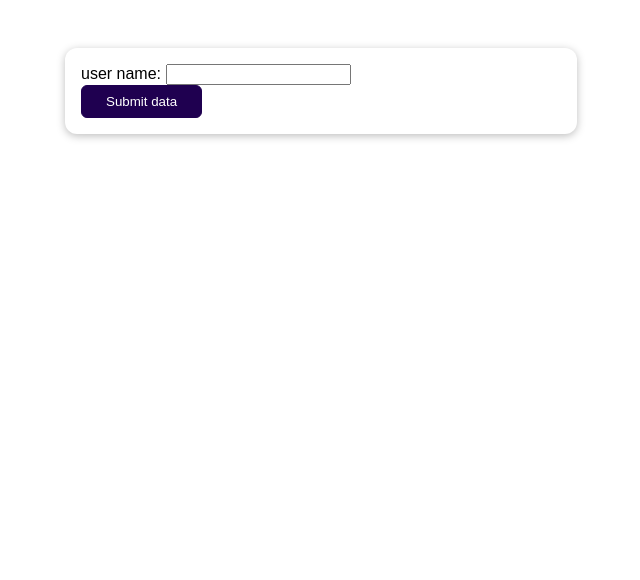
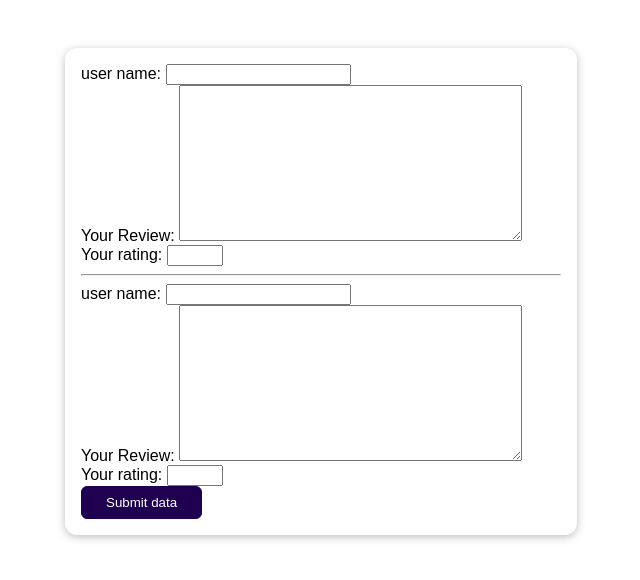
Before and after one commit to georgecatalin/Refresher_Python_Language_Programming, a Django app: page / in a window 1280 px wide. Shown: the top 580 px of the page, without its empty margins (319-959 px from the left). Run offline with Django 5.2, Linux system fonts and the light colour scheme.

Commit message:
adding more controls to a form

```diff
--- a/Python_Django_the_practical_guide/django_forms/feedback/reviews/form.py
+++ b/Python_Django_the_practical_guide/django_forms/feedback/reviews/form.py
@@ -5,3 +5,5 @@ class ReviewForm(forms.Form):
         "required": "You have to enter a name",
         "max_length":"You have exceeded the maximum length permitted"
         })
+    text_review = forms.CharField(label="Your Review", widget=forms.Textarea, max_length=200)
+    rating = forms.IntegerField(label="Your rating", min_value=1, max_value=10)
--- a/Python_Django_the_practical_guide/django_forms/feedback/reviews/templates/reviews/review.html
+++ b/Python_Django_the_practical_guide/django_forms/feedback/reviews/templates/reviews/review.html
@@ -15,12 +15,40 @@
     </p>
     <form method="POST">
         {% csrf_token %}
+
+        {% for field in form  %}
+             <div class="form control {% if field.errors %}errors{% endif %}">
+              {{ field.label_tag }}
+              {{ field }}
+              {{ field.errors }}
+        </div>
+
+        {% endfor %}
+
+
+
+        <hr>
+
+
+
         <div class="form control {% if form.user_name.errors %}errors{% endif %}">
               {{ form.user_name.label_tag }}
               {{ form.user_name }}
               {{ form.user_name.errors }}
         </div>
 
+         <div class="form control {% if form.text_review.errors %}errors{% endif %}">
+              {{ form.text_review.label_tag }}
+              {{ form.text_review }}
+              {{ form.text_review.errors }}
+        </div>
+
+         <div class="form control {% if form.rating.errors %}errors{% endif %}">
+              {{ form.rating.label_tag }}
+              {{ form.rating }}
+              {{ form.rating.errors }}
+        </div>
+
      <button>Submit data</button>
     </form>
 </body>
```
